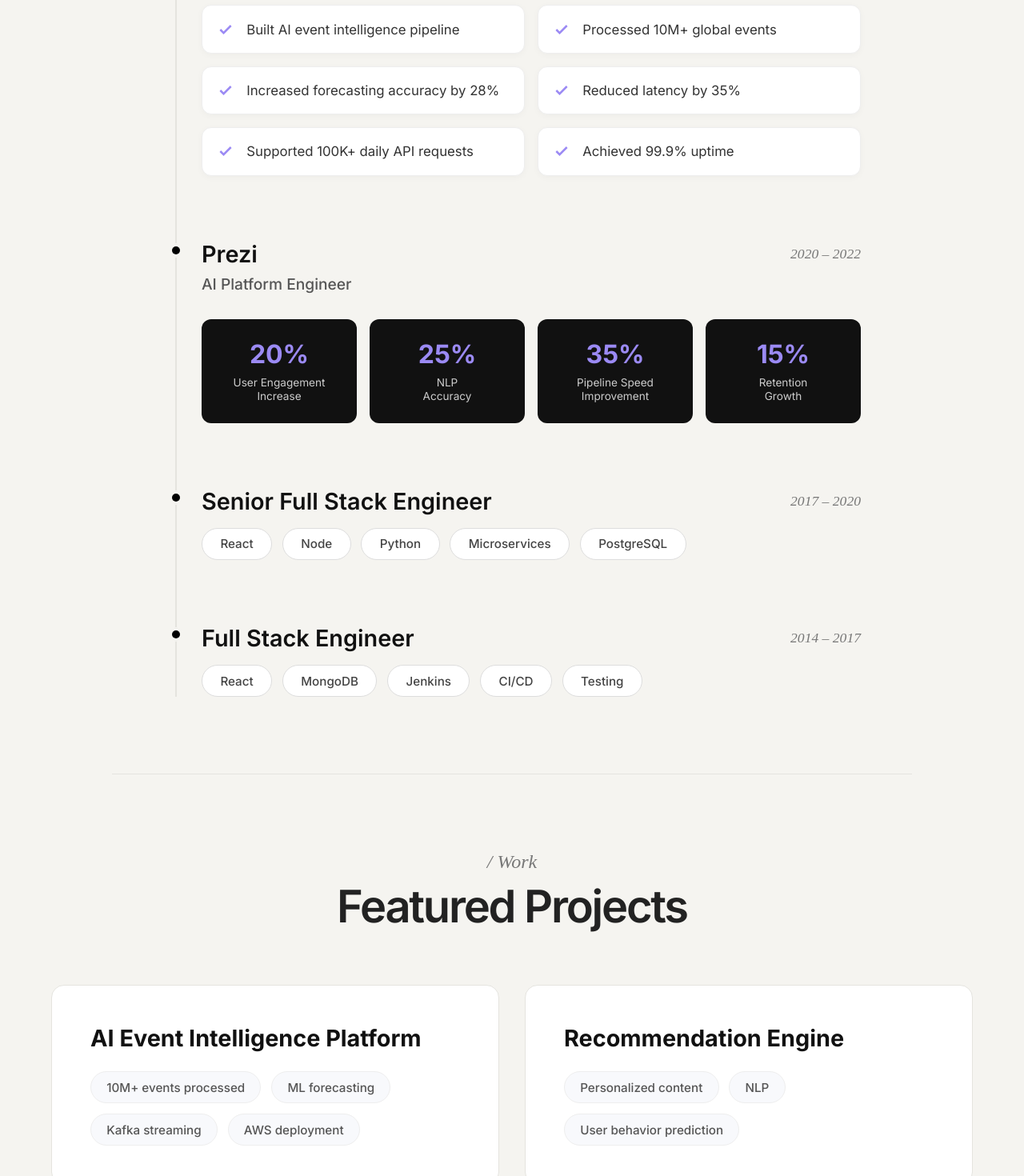
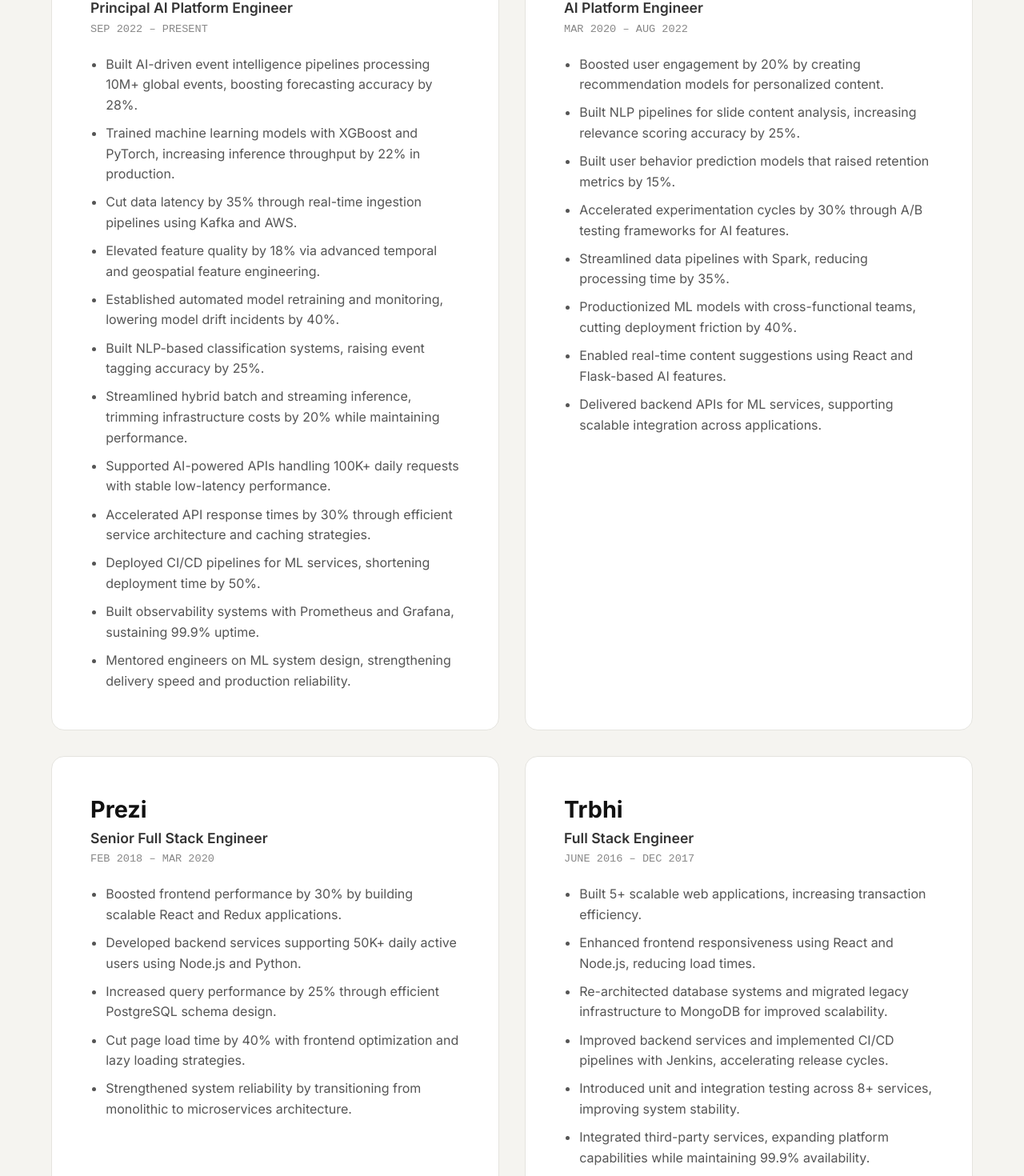
Before and after one commit to owennoah/david, a React (Vite) app: page / in a window 1280 px wide. Shown: the part 4660-6130 px from the top of the page at 80% size. Built offline with nearby package versions, Linux system fonts and the light colour scheme.

Commit message:
feat: replaced career timeline with detailed featured projects grid

```diff
--- a/src/App.jsx
+++ b/src/App.jsx
@@ -385,121 +385,6 @@
           </div>
         </section>
 
-        <section id="timeline" className="timeline-section fade-in-section">
-          <div className="section-header center-align">
-            <span className="section-subtitle">/ Experience</span>
-            <h2 className="section-title">Career Timeline</h2>
-          </div>
-
-          <div className="timeline-container">
-            {/* PredictHQ */}
-            <div className="timeline-item">
-              <div className="timeline-dot"></div>
-              <div className="timeline-content">
-                <div className="tl-header">
-                  <h3>PredictHQ</h3>
-                  <span className="tl-date">2022 – Present</span>
-                </div>
-                <span className="tl-role">Principal AI Platform Engineer</span>
-
-                <div className="tl-cards-grid check-cards">
-                  <div className="tl-card">
-                    <svg className="check-icon" viewBox="0 0 24 24" fill="none" stroke="currentColor" strokeWidth="3"><polyline points="20 6 9 17 4 12"></polyline></svg>
-                    Built AI event intelligence pipeline
-                  </div>
-                  <div className="tl-card">
-                    <svg className="check-icon" viewBox="0 0 24 24" fill="none" stroke="currentColor" strokeWidth="3"><polyline points="20 6 9 17 4 12"></polyline></svg>
-                    Processed 10M+ global events
-                  </div>
-                  <div className="tl-card">
-                    <svg className="check-icon" viewBox="0 0 24 24" fill="none" stroke="currentColor" strokeWidth="3"><polyline points="20 6 9 17 4 12"></polyline></svg>
-                    Increased forecasting accuracy by 28%
-                  </div>
-                  <div className="tl-card">
-                    <svg className="check-icon" viewBox="0 0 24 24" fill="none" stroke="currentColor" strokeWidth="3"><polyline points="20 6 9 17 4 12"></polyline></svg>
-                    Reduced latency by 35%
-                  </div>
-                  <div className="tl-card">
-                    <svg className="check-icon" viewBox="0 0 24 24" fill="none" stroke="currentColor" strokeWidth="3"><polyline points="20 6 9 17 4 12"></polyline></svg>
-                    Supported 100K+ daily API requests
-                  </div>
-                  <div className="tl-card">
-                    <svg className="check-icon" viewBox="0 0 24 24" fill="none" stroke="currentColor" strokeWidth="3"><polyline points="20 6 9 17 4 12"></polyline></svg>
-                    Achieved 99.9% uptime
-                  </div>
-                </div>
-              </div>
-            </div>
-
-            {/* Prezi */}
-            <div className="timeline-item">
-              <div className="timeline-dot"></div>
-              <div className="timeline-content">
-                <div className="tl-header">
-                  <h3>Prezi</h3>
-                  <span className="tl-date">2020 – 2022</span>
-                </div>
-                <span className="tl-role">AI Platform Engineer</span>
-
-                <div className="tl-cards-grid stat-cards">
-                  <div className="tl-stat-card">
-                    <span className="stat-num">20%</span>
-                    <span className="stat-desc">User Engagement<br/>Increase</span>
-                  </div>
-                  <div className="tl-stat-card">
-                    <span className="stat-num">25%</span>
-                    <span className="stat-desc">NLP<br/>Accuracy</span>
-                  </div>
-                  <div className="tl-stat-card">
-                    <span className="stat-num">35%</span>
-                    <span className="stat-desc">Pipeline Speed<br/>Improvement</span>
-                  </div>
-                  <div className="tl-stat-card">
-                    <span className="stat-num">15%</span>
-                    <span className="stat-desc">Retention<br/>Growth</span>
-                  </div>
-                </div>
-              </div>
-            </div>
-
-            {/* Senior Full Stack Engineer */}
-            <div className="timeline-item">
-              <div className="timeline-dot"></div>
-              <div className="timeline-content">
-                <div className="tl-header">
-                  <h3>Senior Full Stack Engineer</h3>
-                  <span className="tl-date">2017 – 2020</span>
-                </div>
-                <div className="tl-tags" style={{marginTop: '1rem'}}>
-                  <span className="tl-tag">React</span>
-                  <span className="tl-tag">Node</span>
-                  <span className="tl-tag">Python</span>
-                  <span className="tl-tag">Microservices</span>
-                  <span className="tl-tag">PostgreSQL</span>
-                </div>
-              </div>
-            </div>
-
-            {/* Full Stack Engineer */}
-            <div className="timeline-item">
-              <div className="timeline-dot"></div>
-              <div className="timeline-content">
-                <div className="tl-header">
-                  <h3>Full Stack Engineer</h3>
-                  <span className="tl-date">2014 – 2017</span>
-                </div>
-                <div className="tl-tags" style={{marginTop: '1rem'}}>
-                  <span className="tl-tag">React</span>
-                  <span className="tl-tag">MongoDB</span>
-                  <span className="tl-tag">Jenkins</span>
-                  <span className="tl-tag">CI/CD</span>
-                  <span className="tl-tag">Testing</span>
-                </div>
-              </div>
-            </div>
-
-          </div>
-        </section>
 
         {/* Projects Section */}
         <section id="projects" className="projects-section fade-in-section">
@@ -509,37 +394,66 @@
           </div>
           <div className="projects-grid">
             <div className="project-card">
-              <h3>AI Event Intelligence Platform</h3>
-              <div className="project-tags">
-                <span className="p-tag">10M+ events processed</span>
-                <span className="p-tag">ML forecasting</span>
-                <span className="p-tag">Kafka streaming</span>
-                <span className="p-tag">AWS deployment</span>
-              </div>
+              <h3>PredictHQ</h3>
+              <h4>Principal AI Platform Engineer</h4>
+              <span className="p-date">Sep 2022 – Present</span>
+              <ul>
+                <li>Built AI-driven event intelligence pipelines processing 10M+ global events, boosting forecasting accuracy by 28%.</li>
+                <li>Trained machine learning models with XGBoost and PyTorch, increasing inference throughput by 22% in production.</li>
+                <li>Cut data latency by 35% through real-time ingestion pipelines using Kafka and AWS.</li>
+                <li>Elevated feature quality by 18% via advanced temporal and geospatial feature engineering.</li>
+                <li>Established automated model retraining and monitoring, lowering model drift incidents by 40%.</li>
+                <li>Built NLP-based classification systems, raising event tagging accuracy by 25%.</li>
+                <li>Streamlined hybrid batch and streaming inference, trimming infrastructure costs by 20% while maintaining performance.</li>
+                <li>Supported AI-powered APIs handling 100K+ daily requests with stable low-latency performance.</li>
+                <li>Accelerated API response times by 30% through efficient service architecture and caching strategies.</li>
+                <li>Deployed CI/CD pipelines for ML services, shortening deployment time by 50%.</li>
+                <li>Built observability systems with Prometheus and Grafana, sustaining 99.9% uptime.</li>
+                <li>Mentored engineers on ML system design, strengthening delivery speed and production reliability.</li>
+              </ul>
             </div>
+
             <div className="project-card">
-              <h3>Recommendation Engine</h3>
-              <div className="project-tags">
-                <span className="p-tag">Personalized content</span>
-                <span className="p-tag">NLP</span>
-                <span className="p-tag">User behavior prediction</span>
-              </div>
+              <h3>Prezi</h3>
+              <h4>AI Platform Engineer</h4>
+              <span className="p-date">Mar 2020 – Aug 2022</span>
+              <ul>
+                <li>Boosted user engagement by 20% by creating recommendation models for personalized content.</li>
+                <li>Built NLP pipelines for slide content analysis, increasing relevance scoring accuracy by 25%.</li>
+                <li>Built user behavior prediction models that raised retention metrics by 15%.</li>
+                <li>Accelerated experimentation cycles by 30% through A/B testing frameworks for AI features.</li>
+                <li>Streamlined data pipelines with Spark, reducing processing time by 35%.</li>
+                <li>Productionized ML models with cross-functional teams, cutting deployment friction by 40%.</li>
+                <li>Enabled real-time content suggestions using React and Flask-based AI features.</li>
+                <li>Delivered backend APIs for ML services, supporting scalable integration across applications.</li>
+              </ul>
             </div>
+
             <div className="project-card">
-              <h3>Real-Time AI APIs</h3>
-              <div className="project-tags">
-                <span className="p-tag">100K+ requests/day</span>
-                <span className="p-tag">Low latency</span>
-                <span className="p-tag">High availability</span>
-              </div>
+              <h3>Prezi</h3>
+              <h4>Senior Full Stack Engineer</h4>
+              <span className="p-date">Feb 2018 – Mar 2020</span>
+              <ul>
+                <li>Boosted frontend performance by 30% by building scalable React and Redux applications.</li>
+                <li>Developed backend services supporting 50K+ daily active users using Node.js and Python.</li>
+                <li>Increased query performance by 25% through efficient PostgreSQL schema design.</li>
+                <li>Cut page load time by 40% with frontend optimization and lazy loading strategies.</li>
+                <li>Strengthened system reliability by transitioning from monolithic to microservices architecture.</li>
+              </ul>
             </div>
+
             <div className="project-card">
-              <h3>ML Deployment Platform</h3>
-              <div className="project-tags">
-                <span className="p-tag">CI/CD</span>
-                <span className="p-tag">Monitoring</span>
-                <span className="p-tag">Automated retraining</span>
-              </div>
+              <h3>Trbhi</h3>
+              <h4>Full Stack Engineer</h4>
+              <span className="p-date">June 2016 – Dec 2017</span>
+              <ul>
+                <li>Built 5+ scalable web applications, increasing transaction efficiency.</li>
+                <li>Enhanced frontend responsiveness using React and Node.js, reducing load times.</li>
+                <li>Re-architected database systems and migrated legacy infrastructure to MongoDB for improved scalability.</li>
+                <li>Improved backend services and implemented CI/CD pipelines with Jenkins, accelerating release cycles.</li>
+                <li>Introduced unit and integration testing across 8+ services, improving system stability.</li>
+                <li>Integrated third-party services, expanding platform capabilities while maintaining 99.9% availability.</li>
+              </ul>
             </div>
           </div>
         </section>
--- a/src/index.css
+++ b/src/index.css
@@ -849,8 +849,33 @@
 }
 .project-card h3 {
   font-size: 1.8rem;
+  margin-bottom: 0.5rem;
+  color: #111;
+}
+.project-card h4 {
+  font-size: 1.1rem;
+  color: #333;
+  margin-bottom: 0.2rem;
+  font-weight: 600;
+}
+.project-card .p-date {
+  font-family: monospace;
+  color: #888;
+  font-size: 0.85rem;
   margin-bottom: 1.5rem;
-  color: #111;
+  display: inline-block;
+  text-transform: uppercase;
+}
+.project-card ul {
+  padding-left: 1.2rem;
+  color: #555;
+  line-height: 1.6;
+}
+.project-card li {
+  margin-bottom: 0.6rem;
+}
+.project-card li:last-child {
+  margin-bottom: 0;
 }
 .project-tags {
   display: flex;
```
